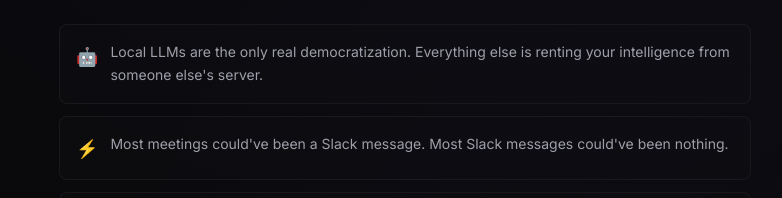
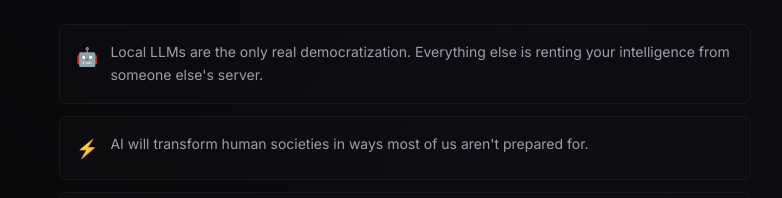
Before and after one commit to ethenotethan/personal-site, a Next.js app: page / in a window 1280 px wide. Shown: the part 925-1123 px from the top of the page, without its empty margins (249-1031 px from the left). Built offline with nearby package versions, Linux system fonts and the light colour scheme.

Commit message:
fix: update belief — meetings → AI transformation

```diff
--- a/src/app/page.tsx
+++ b/src/app/page.tsx
@@ -25,7 +25,7 @@ const interests = ["Ethereum Rollups", "Zero Knowledge Cryptography", "Distribut
 
 const beliefs = [
   { emoji: "🤖", text: "Local LLMs are the only real democratization. Everything else is renting your intelligence from someone else's server." },
-  { emoji: "⚡", text: "Most meetings could've been a Slack message. Most Slack messages could've been nothing." },
+  { emoji: "⚡", text: "AI will transform human societies in ways most of us aren't prepared for." },
   { emoji: "🔮", text: "Decentralization isn't about ideology — it's about removing single points of failure, including people." },
   { emoji: "🌊", text: "Your job won't love you back. Build skills, not loyalty." },
   { emoji: "🎯", text: "The best code is the code that solves a real problem. Everything else is cosplay." },
```
